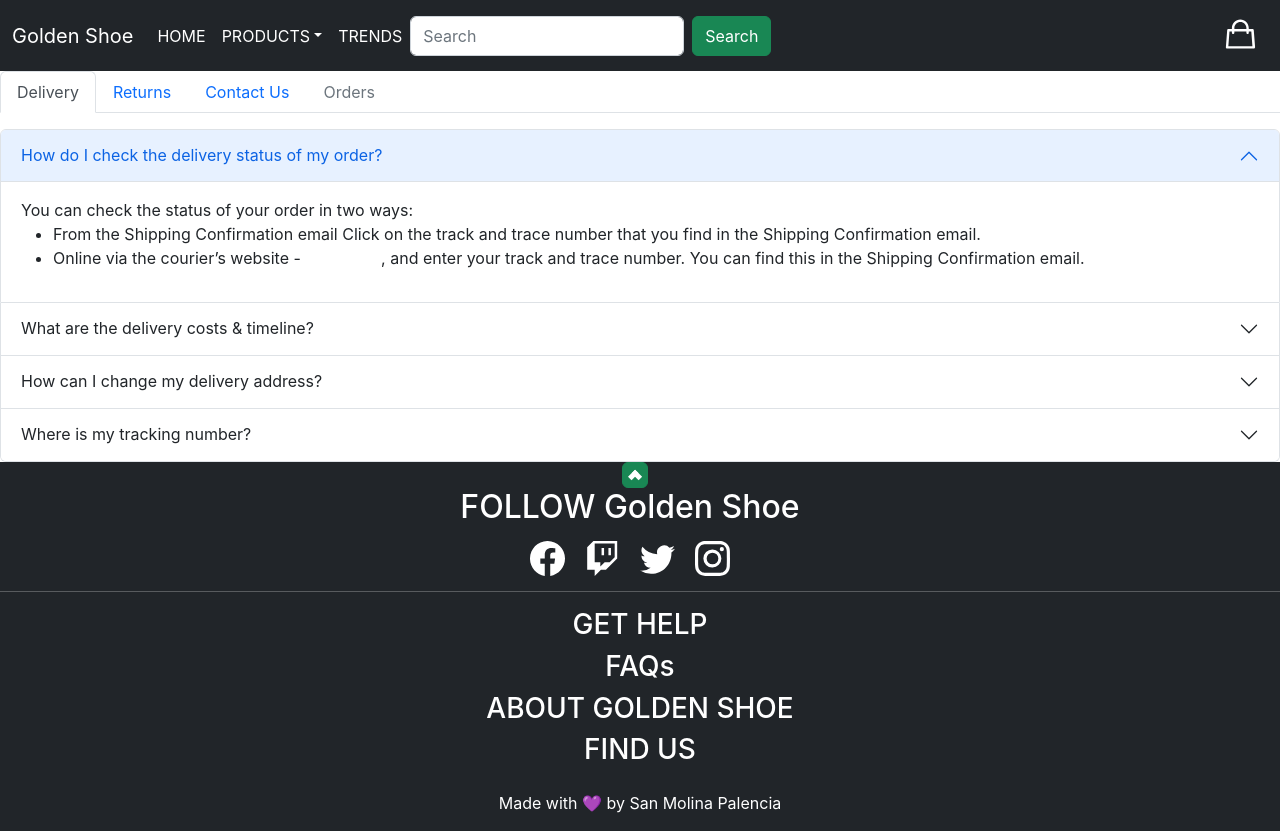
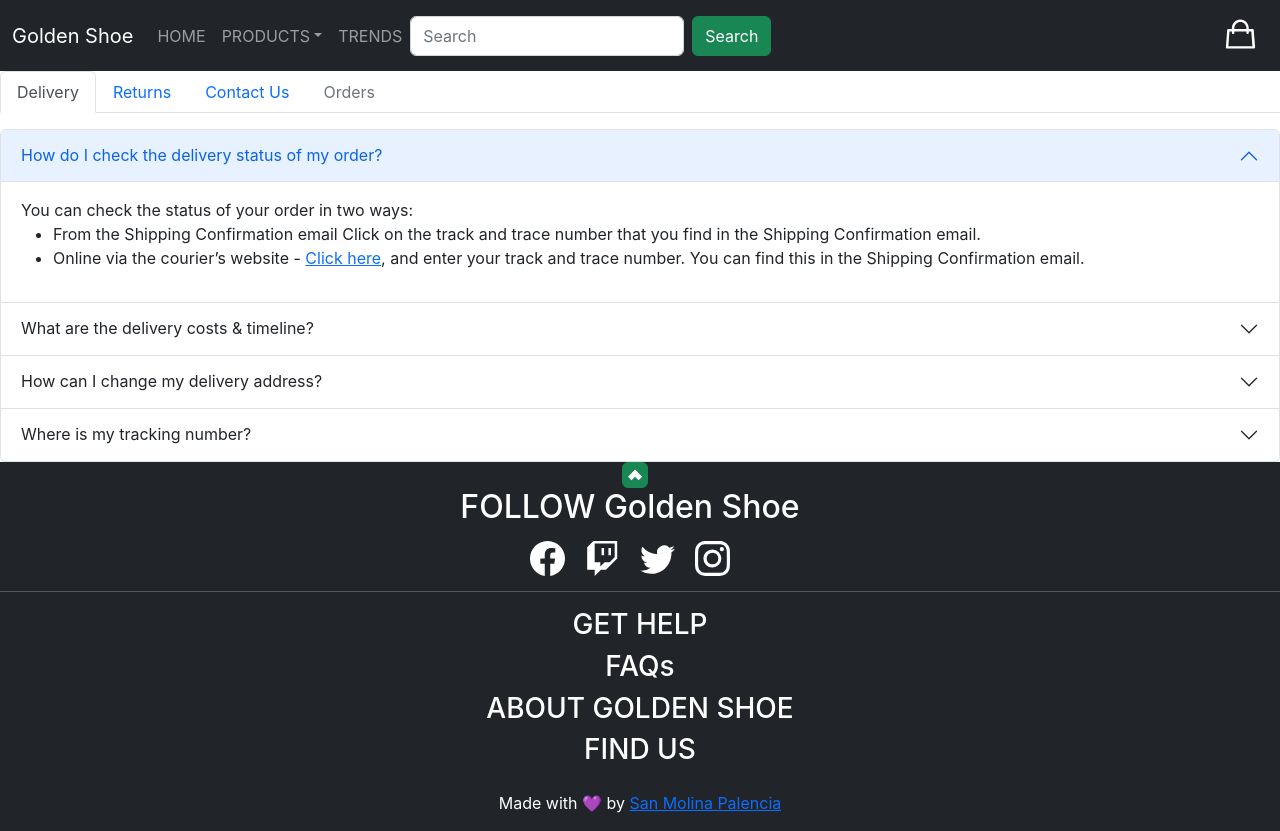
Before and after one commit to sandramolina/shoe-ecommerce, a React (Create React App) app: page /faqs in a window 1280 px wide. Built offline with nearby package versions, Linux system fonts and the light colour scheme; no server answers.

Commit message:
fixes styling

```diff
--- a/src/features/FAQs/Contact.css
+++ b/src/features/FAQs/Contact.css
@@ -2,6 +2,6 @@
   margin-bottom: 1rem;
 }
 
-span {
+label > span {
   color: red;
 }
--- a/src/features/Footer/Footer.css
+++ b/src/features/Footer/Footer.css
@@ -35,7 +35,7 @@
   margin-bottom: 15px;
 }
 
-a {
+h3 > a {
   text-decoration: none !important;
   color: white !important;
 }
```
